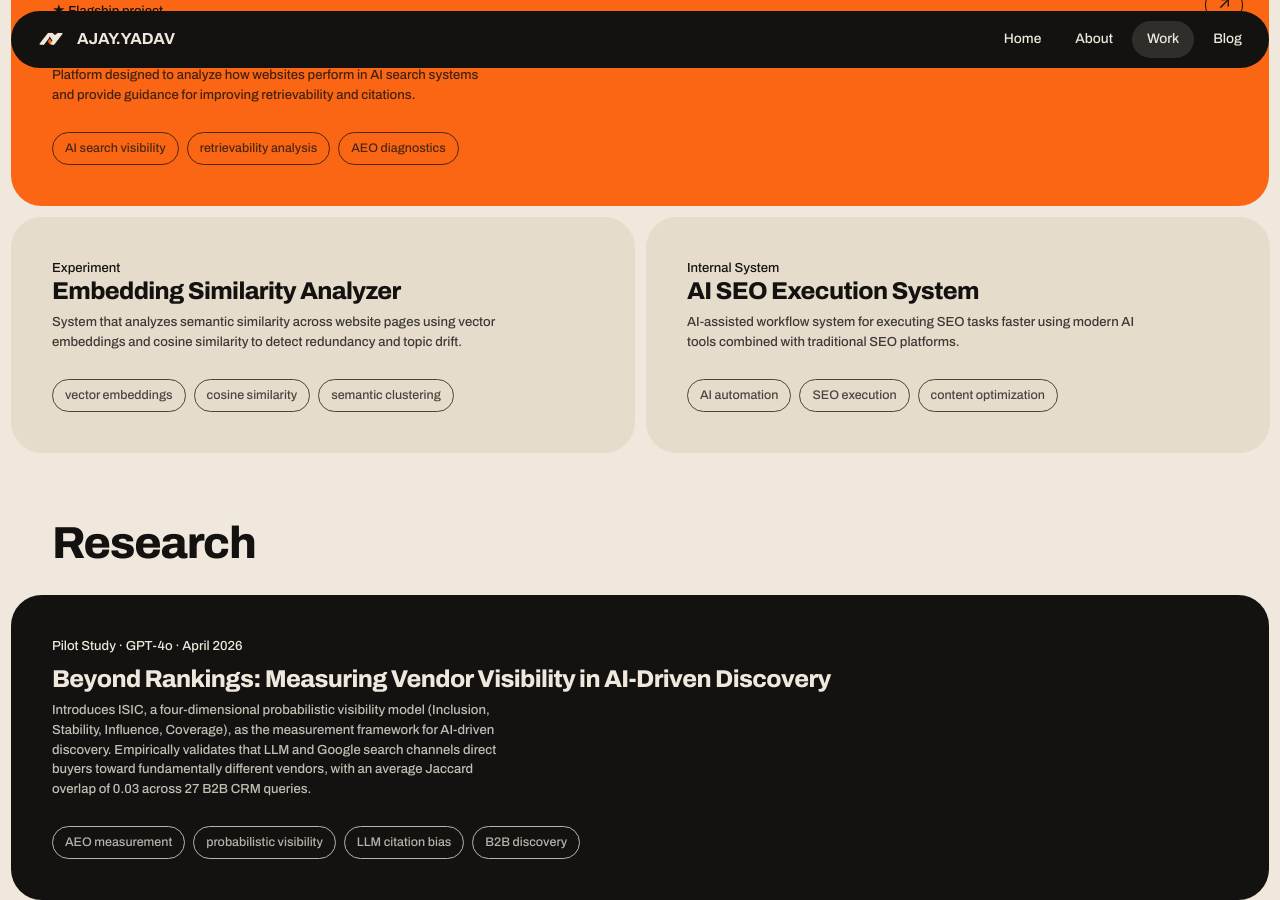
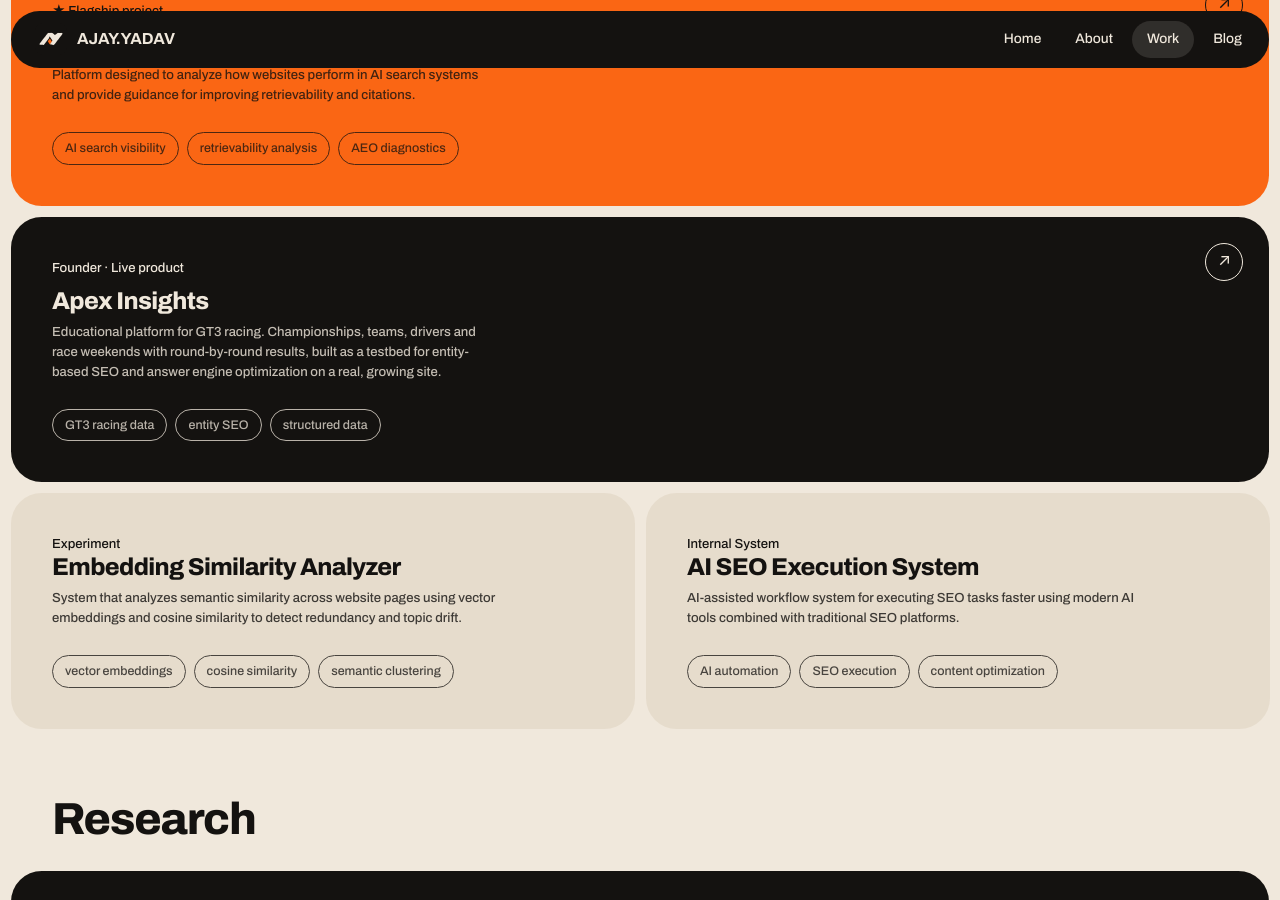
Before and after one commit to aduttya/portfolio, a Jekyll site: the page built from work/index.html, in a window 1280 px wide and 900 px high, scrolled down 462 px. Built offline with Jekyll 4.4.1, drawn with Linux system fonts in a browser that asks for light colours.

Commit message:
feat: add Apex Insights to Person schema and Work page

```diff
--- a/index.html
+++ b/index.html
@@ -64,6 +64,12 @@
         "@type": "Organization",
         "name": "Neue World",
         "url": "https://www.neue.world/"
+      },
+      {
+        "@type": "Organization",
+        "@id": "https://apexinsights.xyz#organization",
+        "name": "Apex Insights",
+        "url": "https://www.apexinsights.xyz/"
       }
     ]
   }
--- a/work/index.html
+++ b/work/index.html
@@ -92,6 +92,17 @@
       </div>
     </a>
 
+    <a class="panel p-ink card-link c-12 settle" href="https://www.apexinsights.xyz/" target="_blank" rel="noopener">
+      <span class="meta meta--solid">Founder &middot; Live product</span>
+      <h3 class="display h-md">Apex Insights</h3>
+      <p class="meta meta--sub">Educational platform for GT3 racing. Championships, teams, drivers and race weekends with round-by-round results, built as a testbed for entity-based SEO and answer engine optimization on a real, growing site.</p>
+      <div class="tags">
+        <span class="tag">GT3 racing data</span>
+        <span class="tag">entity SEO</span>
+        <span class="tag">structured data</span>
+      </div>
+    </a>
+
     <div class="panel p-panel c-6 settle">
       <span class="meta meta--solid">Experiment</span>
       <h3 class="display h-md">Embedding Similarity Analyzer</h3>
```
